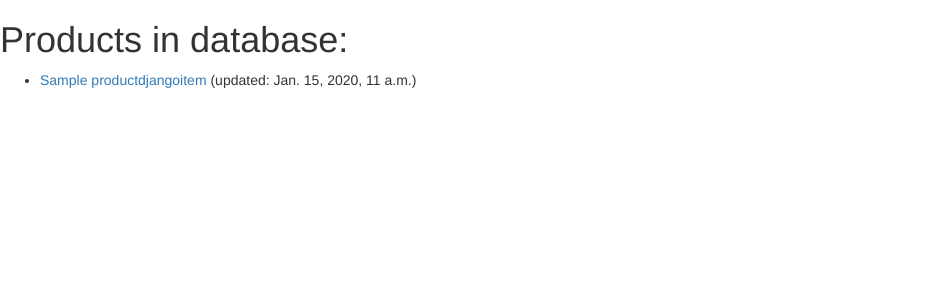
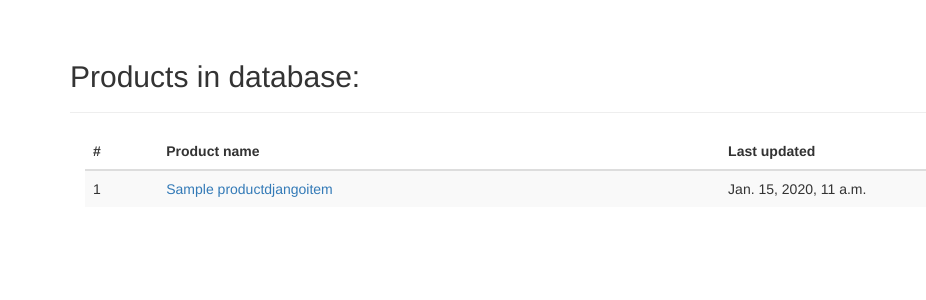
Before and after one commit to lgaborini/decathlon_review_browser, a Django app: page / in a window 1280 px wide. Shown: the part 52-352 px from the top of the page, without its empty margins (0-926 px from the left). Run offline with Django 3.2, Linux system fonts and the light colour scheme; tables that the repository leaves empty hold one stand-in row (values such as "Sample post"); some libraries are stand-ins or nearby versions.

Commit message:
Added styling to review list. Added content container.

```diff
--- a/browser/templates/base_template.html
+++ b/browser/templates/base_template.html
@@ -57,11 +57,13 @@
         </div>
       </nav>
 
+    <div class="container">
     {% block content %}
-    <h1>Title</h1>
+      <h1>Title</h1>
 
-    <p>Content</p>
+      <p>Content</p>
     {% endblock %}
+    </div>
 
     <!-- jQuery (necessary for Bootstrap's JavaScript plugins) -->
     <!-- <script src="https://ajax.googleapis.com/ajax/libs/jquery/1.12.4/jquery.min.js"></script> -->
--- a/browser/templates/browser/index.html
+++ b/browser/templates/browser/index.html
@@ -5,15 +5,34 @@
 {% endblock %}
 
 {% block content %}
-<h1>Products in database:</h1>
-{% if list_of_products %}
-    <ul>
-    {% for product in list_of_products %}
-        <li><a href="/items/{{ product.productId }}/">{{ product.productName }}</a> (updated: {{ product.last_fetched }})</li>
-    {% endfor %}
-    </ul>
-{% else %}
-    <p>No items are available.</p>
-{% endif %}
 
+	<div class='page-header'><h2>Products in database:</h2></div>
+
+	<div class="col-md-12">
+	{% if list_of_products %}
+		<table class="table table-striped">
+		<thead>
+			<tr>
+				<th>#</th>
+				<th>Product name</th>
+				<th>Last updated</th>
+				{# <th>Number of reviews</th> #}
+				{# <th>Average rating</th> #}
+		</tr></thead>
+		<tbody>
+		{% for product in list_of_products %}
+		    <tr>
+		    <td>{{forloop.counter}}</td>
+		    <td><a href="/items/{{ product.productId }}/">{{ product.productName }}</a></td>
+		    <td>{{ product.last_fetched }}</td>
+		    {# <td></td> #}
+		    {# <td></td> #}
+		    </tr>
+		{% endfor %}
+		</tbody>
+		</table>
+	{% else %}
+	    <div class="alert alert-danger" role="alert"><strong>No items are available.</strong></div>
+	{% endif %}
+	</div>
 {% endblock %}
--- a/browser/templates/browser/show_reviews.html
+++ b/browser/templates/browser/show_reviews.html
@@ -5,12 +5,12 @@
 {% endblock %}
 
 {% block content %}
-<div class="review_pagetitle col-md-12">
+<div class="review_pagetitle">
 	<h2> {{ number_of_reviews}} reviews for product {{this_product.productName}}:</h2>
 </div>
 
 {% if list_of_reviews %}
-	<div class="review_list col-sm-8">
+	<div class="review_list">
 	{% for review in list_of_reviews %}
 	<div class='review_container panel panel-primary'>
 		<div class="panel-heading">
@@ -37,7 +37,7 @@
 
 	    <div class="review_text panel-body"> {{ review.review }} </div>
 	    {% if review.reviewReply %}
-		<div class="review_reply well" style="width: 80%; margin-left: 5%"> {{ review.reviewReply }} </div>
+		<div class="review_reply well" style="margin-left: 5%; margin-right: 2%"> {{ review.reviewReply }} </div>
 	    {% endif %}
 	</div>
 	{% endfor %}
```
